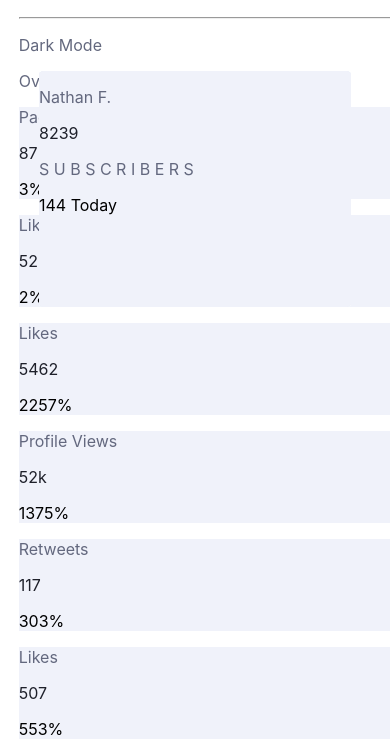
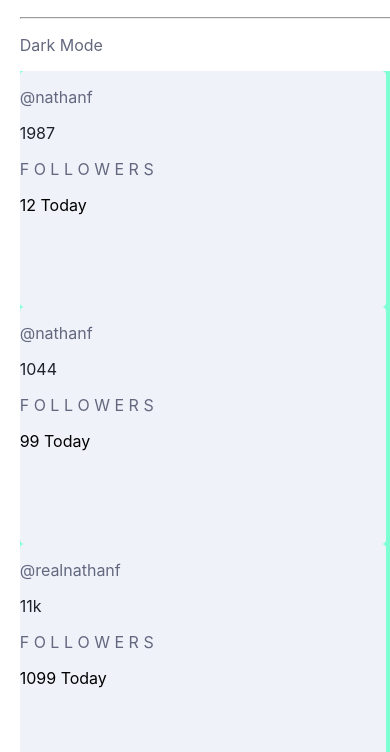
Before and after one commit to M-Chan/Social-Media-Dashboard-with-Theme-Switcher, a plain HTML site: page index.html in a window 390 px wide. Shown: the part 131-883 px from the top of the page. Drawn offline with Linux system fonts and the light colour scheme.

Commit message:
broke some things

```diff
--- a/styles/mobileBackground_style.css
+++ b/styles/mobileBackground_style.css
@@ -7,8 +7,8 @@
 
         padding-top: 1.25vh;
         padding-bottom: 1.25vh;
-        padding-left: 2.75vw;
-        padding-right: 2.75vw;
+        padding-left: 3vw;
+        padding-right: 3vw;
     }
 
     #title{
@@ -76,18 +76,23 @@
         margin-top: 0.55vh;
     } */
 
+    #mainContent{
+        display: grid;
+        grid-template-columns: 0vw 90vw 3vw;
+        grid-template-rows: auto;
+
+        background-color: aquamarine;
+    }
 
 
     .mainCard{
-        width: 80vw;
+        width: 94vw;
         height: 28vh;
+
+        grid-column: 2;
 
         border-radius: 0.5vh;
 
-        display: block;
-        position: absolute;
-        transform: translateX(-50%);
-        left: 50%;
 
         overflow: hidden;
 
@@ -182,16 +187,17 @@
         margin-top: 0;
     } */
 
-    /* .overviewCard{
-        width: 18vw;
+    .overviewCard{
+        width: 80vw;
         height: 16vh;
+
 
         border-radius: 0.7vh;
 
-        display: grid;
+        /* display: grid;
         grid-template-columns: 12.6vw 5.4vw;
-        grid-template-rows: 8vh 8vh;
-    } */
+        grid-template-rows: 8vh 8vh;  */
+    }
 
     /* #viewsFb, #likesFb, #likesInsta, #viewsInsta{grid-row: 4;}
     #retweetsTwitter, #likesTwitter, #likesYT,#viewsYT{grid-row: 6;} */
```
